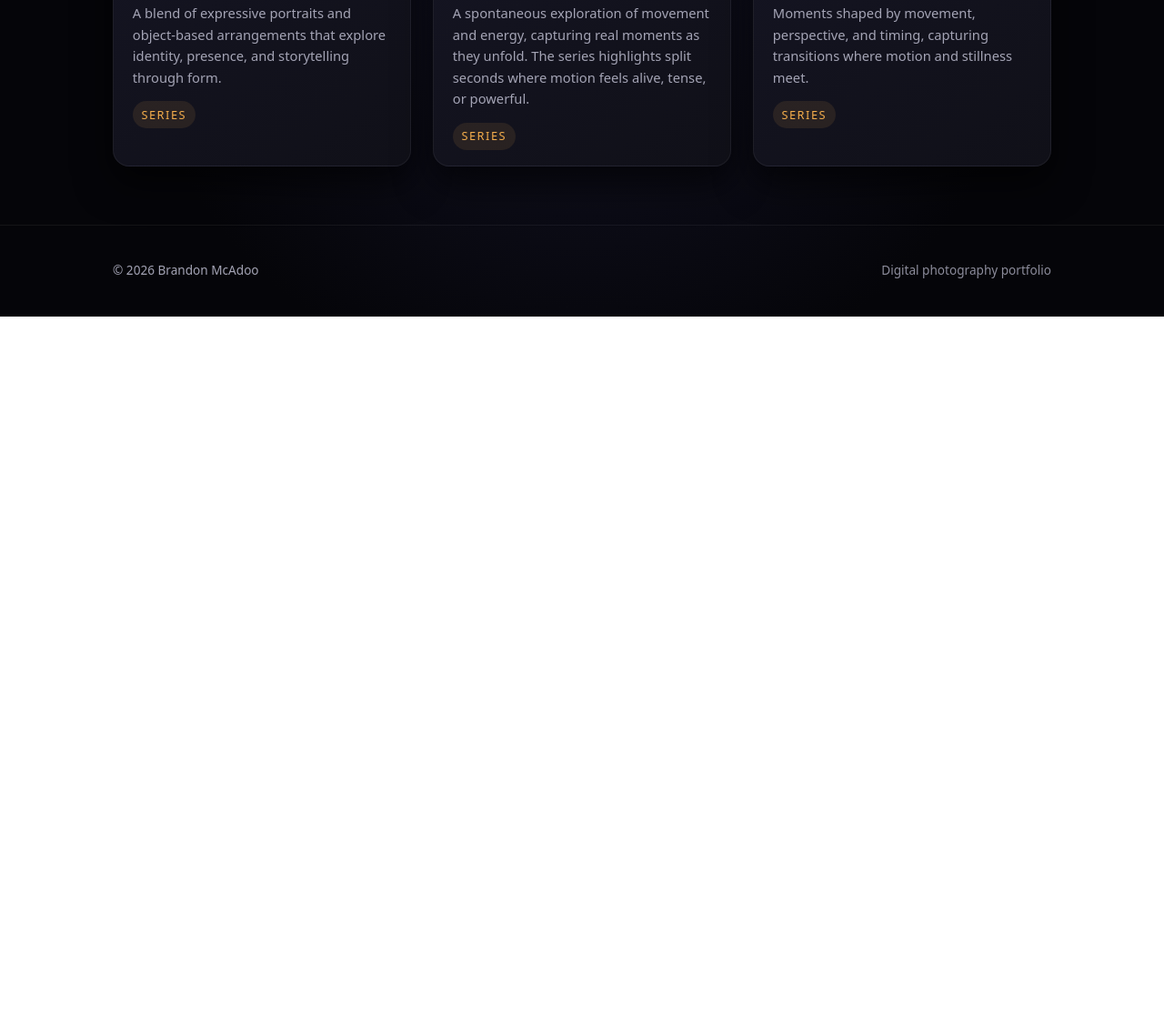
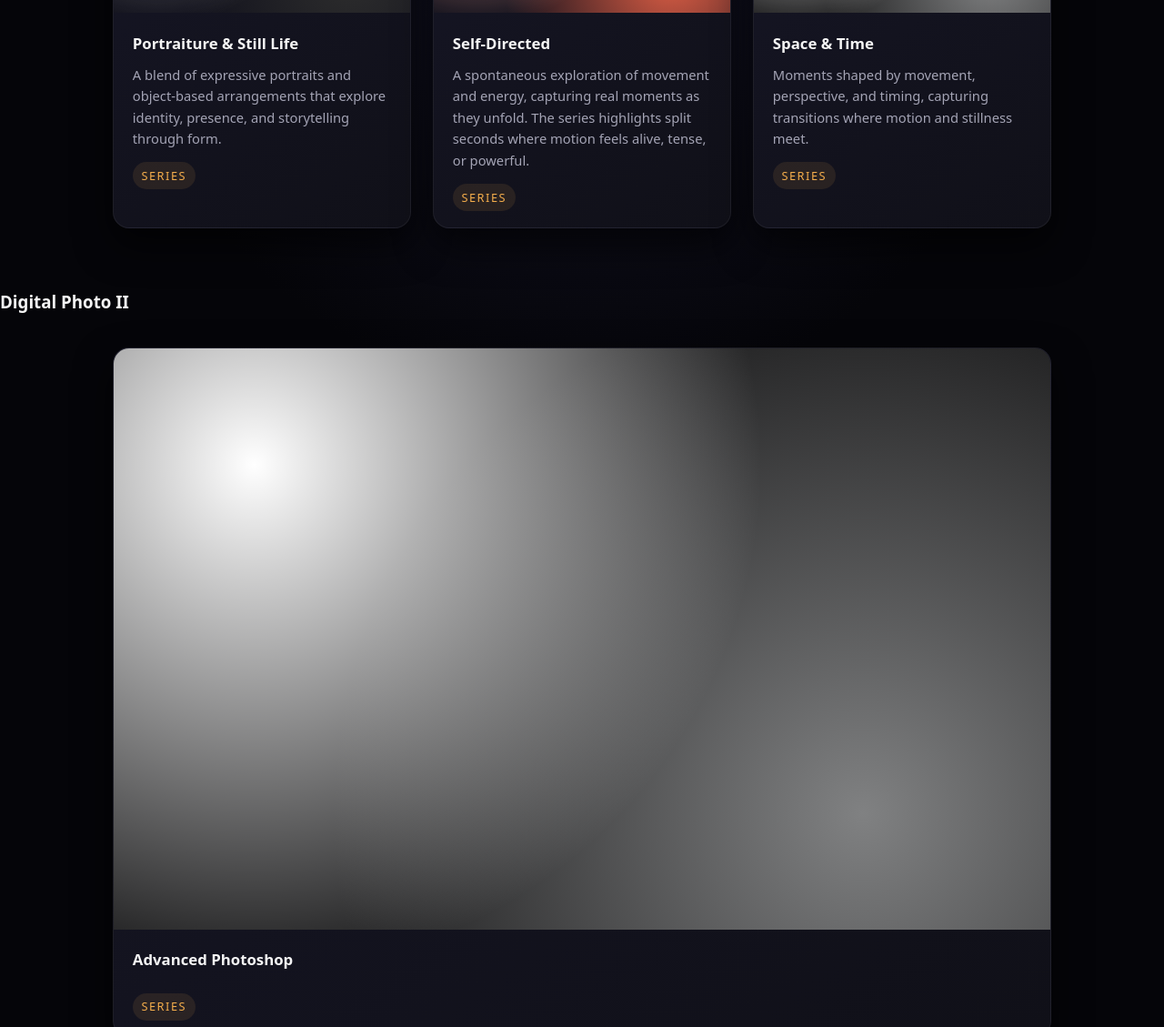
Before and after one commit to brandonmcadoo/DigitalPhotoWebsite, a plain HTML site: page index.html in a window 1280 px wide. Shown: the part 1671-2800 px from the top of the page at 91% size. Before the commit the page ends 2019 px from the top, so only its background shows below. Drawn offline with Linux system fonts and the light colour scheme.

Commit message:
Added Photo 2

```diff
--- a/index.html
+++ b/index.html
@@ -49,6 +49,8 @@
         </div>
       </div>
     </section>
+
+    <h3>Digital Photo I</h3>
 
     <!-- Projects grid -->
     <section class="projects">
@@ -197,6 +199,41 @@
         </div>
       </div>
     </section>
+
+    <h3>Digital Photo II</h3>
+
+    <!-- Projects grid -->
+    <section class="projects">
+      <div class="container">
+        <div class="section-header">
+
+          <a href="series.html?s=advancedPhoto" class="project-card">
+            <div class="project-thumbnail project-thumb-space">
+              <!-- optional background image handled in CSS or use an <img> tag -->
+            </div>
+            <div class="project-content">
+              <h4>Advanced Photoshop</h4>
+              <p>
+
+              </p>
+              <span class="project-tag">Series</span>
+            </div>
+          </a>
+
+          <!-- Add more projects as you go -->
+          <!--
+          <a href="action.html" class="project-card">
+            <div class="project-thumbnail project-thumb-action"></div>
+            <div class="project-content">
+              <h4>Action</h4>
+              <p>High energy movement and sports focused on timing and impact.</p>
+              <span class="project-tag">Series</span>
+            </div>
+          </a>
+          -->
+        </div>
+      </div>
+    </section>
   </main>
 
   <footer class="site-footer">
```
Also changed, not shown: series.html (+12 -0 lines).
